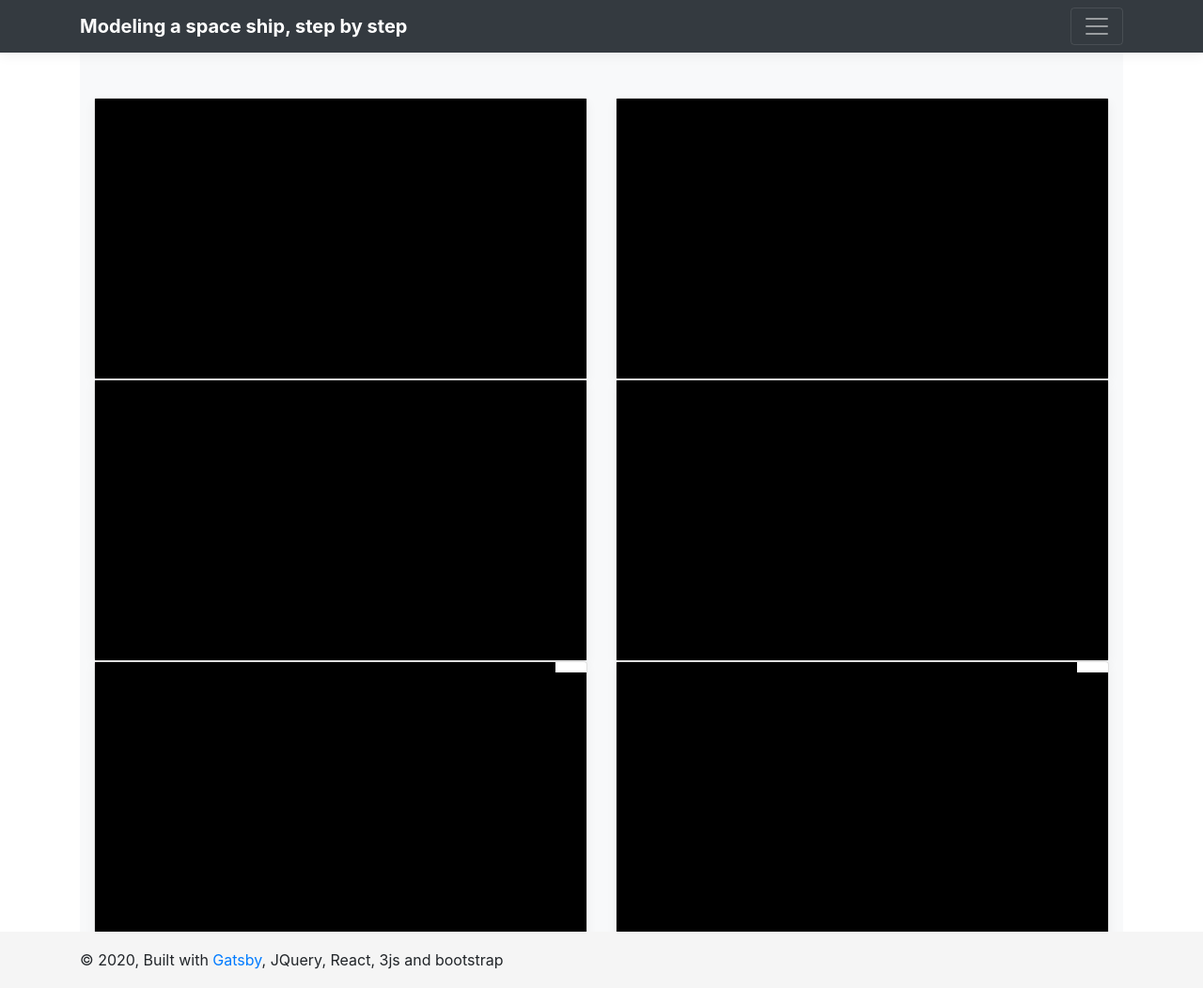
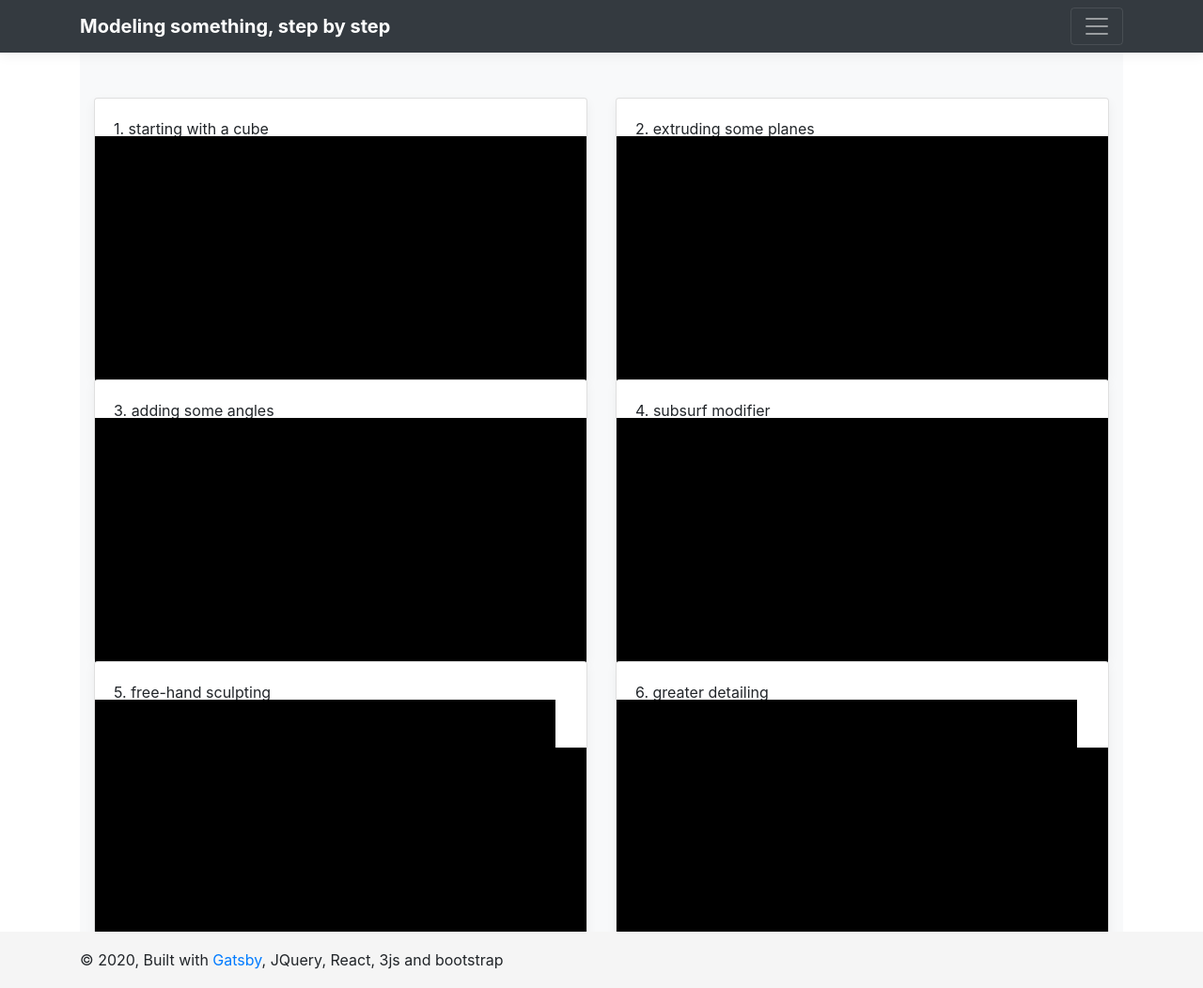
Before and after one commit to franckEinstein90/masterpiece-vr-demo, a Gatsby site: page / in a window 1280 px wide. Shown: the whole page at 94% size. Built offline with nearby package versions, Linux system fonts and the light colour scheme; Gatsby itself is replaced by a stand-in of ours; no server answers.

Commit message:
added descriptions on cards

```diff
--- a/src/components/nav/TopNav.js
+++ b/src/components/nav/TopNav.js
@@ -28,7 +28,7 @@ class TopNav extends React.Component {
             <div className ="navbar navbar-dark bg-dark box-shadow">
                 <div className="container d-flex justify-content-between">
                     <a href="#" className="navbar-brand d-flex align-items-center">
-                        <strong>Modeling a space ship, step by step</strong>
+                        <strong>Modeling something, step by step</strong>
                     </a>
                     <button className ="navbar-toggler" type="button" data-toggle="collapse" data-target="#navbarHeader" aria-controls="navbarHeader" aria-expanded="false" aria-label="Toggle navigation">
                         <span className ="navbar-toggler-icon"></span>
--- a/src/components/scenes/Scene1.js
+++ b/src/components/scenes/Scene1.js
@@ -104,6 +104,13 @@ class Scene1 extends React.Component {
         return (
             <div className ="col-md-6">
             <div className="card mb6 box-shadow scene-container" id={this.props.sceneID}>
+                <div className ="card-body">
+                    <p className ="card-text">
+                        {this.props.des}
+                    </p>
+                    <div className ="d-flex justify-content-between align-items-center">
+                                    </div>
+                </div>
             </div>
             </div>
         )
--- a/src/pages/index.js
+++ b/src/pages/index.js
@@ -9,13 +9,27 @@ import SEO from "../components/seo"
 const IndexPage = () => (
   <Layout>
     <SEO title="Home" />
+
       <div className="row">
-      <Scene1 rotateRight="true" model="object0.dae" sceneID="scene0" />
-      <Scene1 model="object1.dae" sceneID="scene1" />
-      <Scene1 model="object2.dae" rotateRight="true" sceneID="scene2" />
-      <Scene1 model="object3.dae" rotateRight ="false" sceneID="scene3" />
-      <Scene1 model="object5.dae" sceneID="scene5" />
-      <Scene1 model="object6.dae" rotateRight="true" sceneID="scene6" />
+
+      <Scene1 rotateRight="true" model="object0.dae" sceneID="scene0"
+        des="1. starting with a cube" />
+
+      <Scene1 model="object1.dae"
+        des="2. extruding some planes" sceneID="scene1" />
+
+      <Scene1 model="object2.dae" rotateRight="true" sceneID="scene2"
+        des="3. adding some angles" />
+
+      <Scene1 model="object3.dae" des="4. subsurf modifier"
+        rotateRight ="false" sceneID="scene3" />
+
+      <Scene1 model="object5.dae" des="5. free-hand sculpting"
+        sceneID="scene5" />
+
+      <Scene1 model="object6.dae" des="6. greater detailing"
+        rotateRight="true" sceneID="scene6" />
+
       </div>
 
   </Layout>
```
